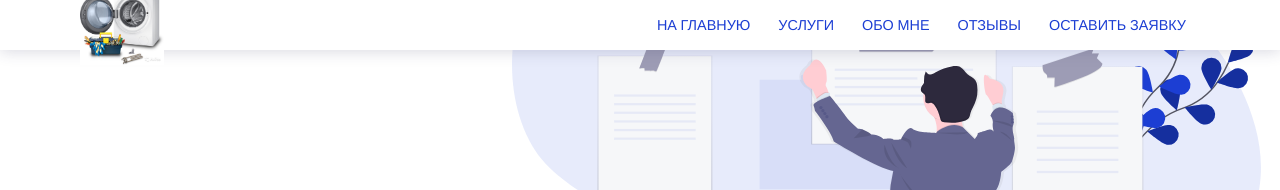
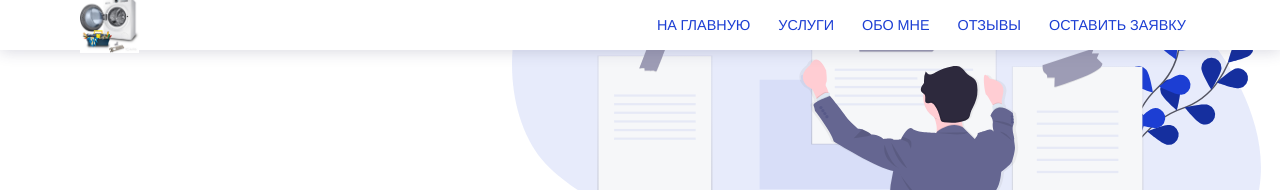
Before and after one commit to fedorsma/fedorsma.github.io, a Jekyll site: the page built from index.html, in a window 1280 px wide. Shown: the top 190 px of the page. Built offline with Jekyll 4.4.1, drawn with Linux system fonts in a browser that asks for light colours.

Commit message:
Update _logo.scss

```diff
--- a/_sass/components/_logo.scss
+++ b/_sass/components/_logo.scss
@@ -10,8 +10,8 @@
   }
   a {
     display: block;
-    width: 100%;
-    height: 100%;
+    width: 70%;
+    height: 70%;
   }
 }
 
@@ -22,12 +22,12 @@
     display: none;
   }
   img {
-    width: 100%;
+    width: 70%;
     height: auto;
   }
   a {
     display: block;
-    width: 100%;
-    height: 100%;
+    width: 70%;
+    height: 70%;
   }
 }
```
